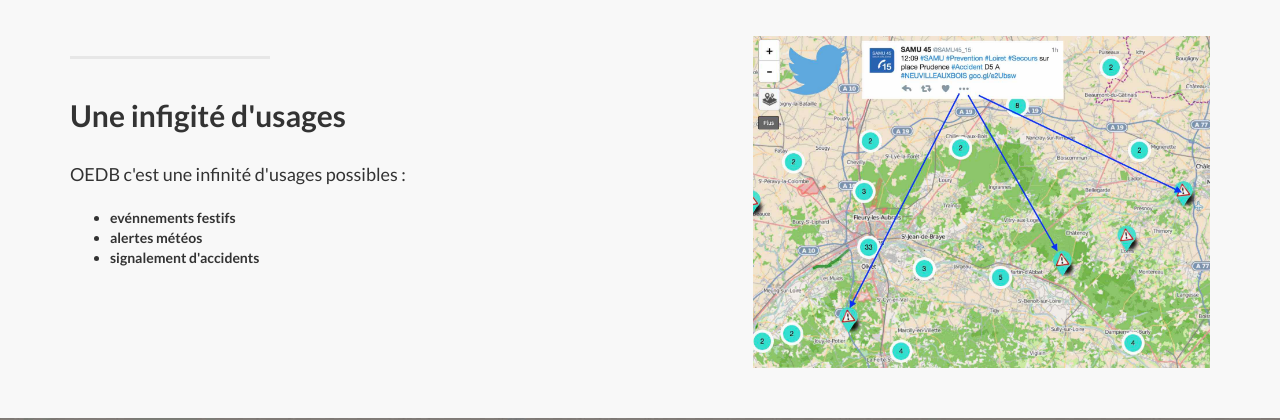
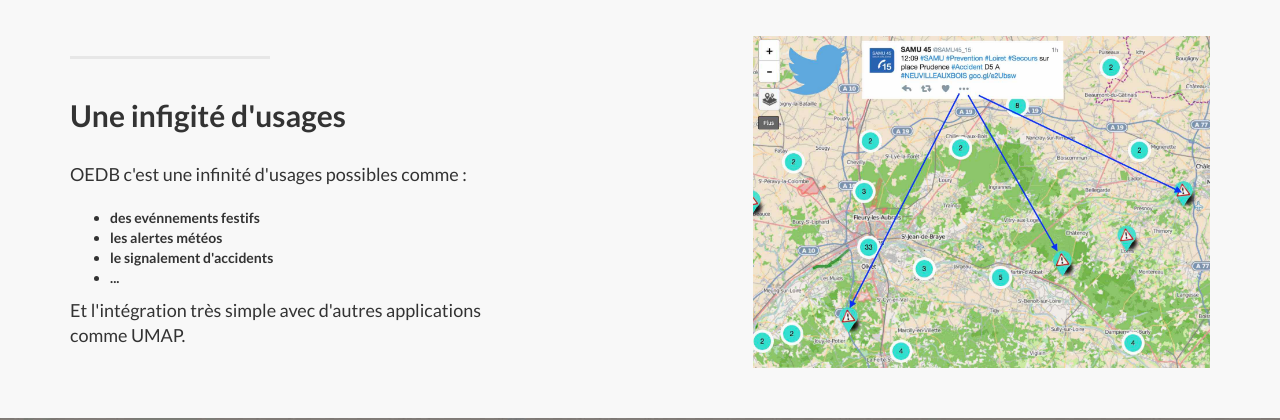
Before and after one commit to eric-pommereau/paris-fellow-oedb, a plain HTML site: page web-site/index.html in a window 1280 px wide. Shown: the part 1694-2114 px from the top of the page. Drawn offline with Linux system fonts and the light colour scheme.

Commit message:
web-site sources from startbootstrap.com/template-overviews/landing-page/

```diff
--- a/web-site/index.html
+++ b/web-site/index.html
@@ -44,7 +44,7 @@
                     <span class="icon-bar"></span>
                     <span class="icon-bar"></span>
                 </button>
-                <a class="navbar-brand topnav" href="#">Start Bootstrap</a>
+                <a class="navbar-brand topnav" href="#">Home</a>
             </div>
             <!-- Collect the nav links, forms, and other content for toggling -->
             <div class="collapse navbar-collapse" id="bs-example-navbar-collapse-1">
@@ -150,13 +150,15 @@
                     <hr class="section-heading-spacer">
                     <div class="clearfix"></div>
                     <h2 class="section-heading">Une infigité d'usages</h2>
-                    <p class="lead">OEDB c'est une infinité d'usages possibles :
+                    <p class="lead">OEDB c'est une infinité d'usages possibles comme :
                     	<ul>
-                    		<li>evénnements festifs</li>
-                    		<li>alertes météos</li>
-                    		<li>signalement d'accidents</li>
+                    		<li>des evénnements festifs</li>
+                    		<li>les alertes météos</li>
+                    		<li>le signalement d'accidents</li>
+                    		<li>...</li>
                     	</ul>
 					</p>
+					<p class="lead">Et l'intégration très simple avec d'autres applications comme UMAP.</p>
                 </div>
                 <div class="col-lg-5 col-lg-offset-2 col-sm-6">
                     <img class="img-responsive" src="img/scr-samu45-accidents.jpg" alt="">
```
